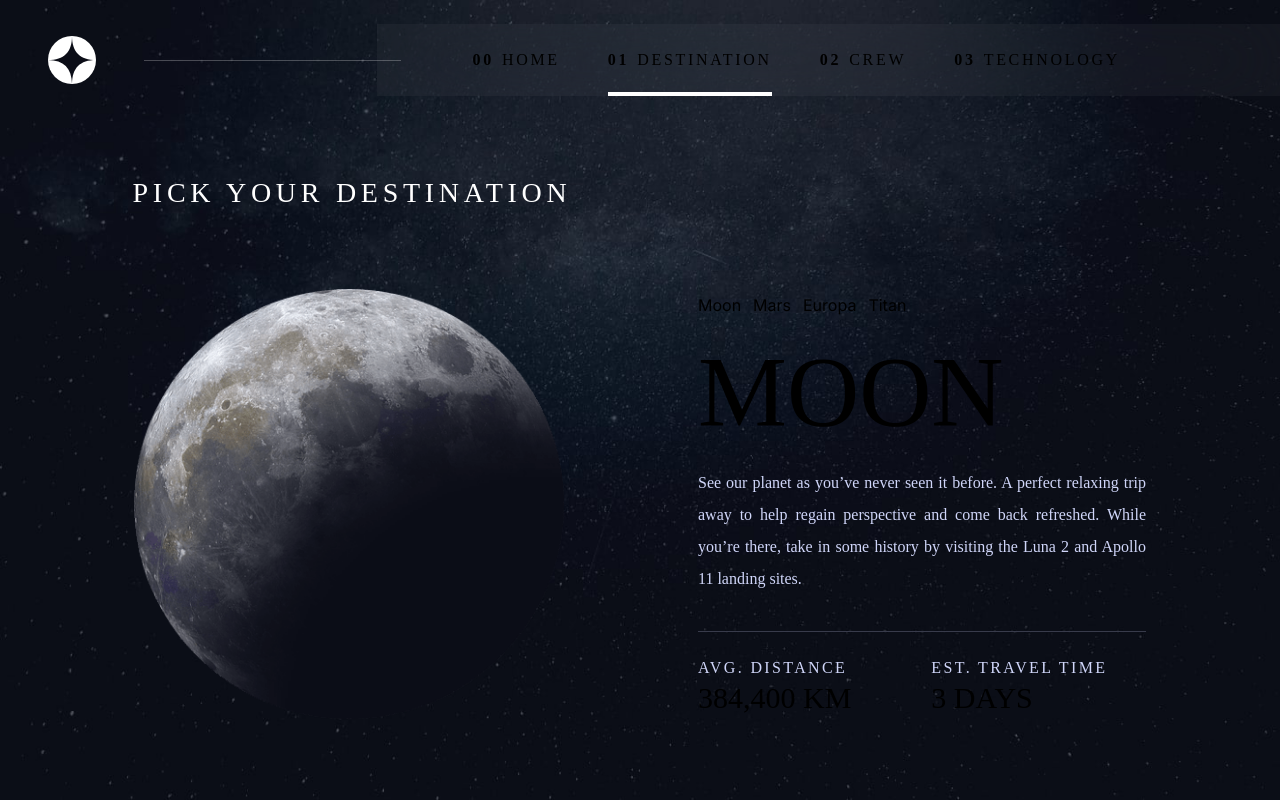
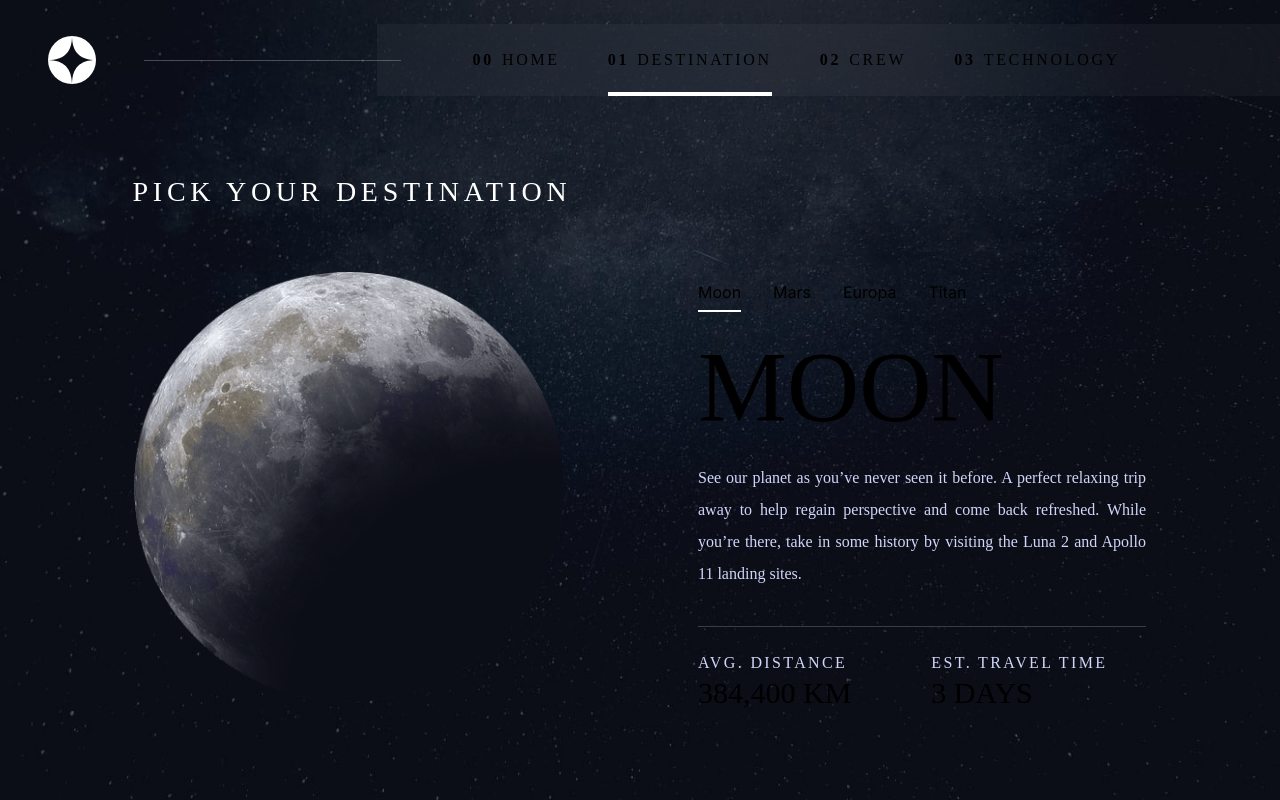
Before and after one commit to quoctienkt/quoctienkt, a Next.js app: page /test/previews/space-tourism-layout/destination in a window 1280 px wide. Built offline with nearby package versions, Linux system fonts and the light colour scheme.

Commit message:
feature/space-tourism-layout-destination

```diff
--- a/src/app/previews/space-tourism-layout/SpaceTourismLayout.module.css
+++ b/src/app/previews/space-tourism-layout/SpaceTourismLayout.module.css
@@ -1,3 +1,3 @@
 .wrapper {
-  @apply w-full h-full relative flex flex-col;
+  @apply w-full h-full relative flex flex-col overflow-auto;
 }
--- a/src/app/previews/space-tourism-layout/destination/Moon.module.css
+++ b/src/app/previews/space-tourism-layout/destination/Moon.module.css
@@ -1,29 +1,46 @@
 .main {
-  @apply flex flex-col h-full w-full justify-evenly;
+  @apply flex-1;
+  @apply flex flex-col w-full relative;
 
   & > header {
+    @apply flex-none basis-1/4 pt-4;
+    @apply flex flex-row items-center justify-center uppercase text-center;
     color: #fff;
     font-family: Barlow Condensed;
     font-size: 28px;
-    font-style: normal;
-    font-weight: 400;
-    line-height: normal;
     letter-spacing: 4.725px;
-    text-transform: uppercase;
     width: 55%;
-    text-align: center;
   }
 
   .contentWrapper {
-    @apply flex flex-row w-full relative justify-evenly items-center;
+    @apply basis-2/3 flex-none;
+    @apply flex flex-row w-full relative justify-evenly;
 
     .content {
       @apply w-[448px];
       .tabs {
-        @apply flex flex-row gap-3;
+        @apply flex flex-row gap-8;
+
+        & > * {
+          @apply relative py-2 cursor-pointer select-none;
         }
 
+        .tabActive {
+          @apply after:content-[''] after:block after:absolute after:left-0 after:right-0 after:bottom-0 after:h-0.5 after:bg-white;
+        }
+      }
+
+      .tabContents {
+        @apply h-full w-full relative flex flex-row flex-nowrap;
+
         .tabContent {
+          @apply flex-none w-full;
+          @apply hidden;
+
+          &.tabContentActive {
+            @apply block;
+          }
+
           .largeText {
             @apply text-[100px] uppercase font-['Bellefair'];
           }
@@ -57,3 +74,4 @@
       }
     }
   }
+}
--- a/src/app/previews/space-tourism-layout/destination/Moon.tsx
+++ b/src/app/previews/space-tourism-layout/destination/Moon.tsx
@@ -1,13 +1,25 @@
 "use client";
 
-import { useEffect } from "react";
+import { useEffect, useState } from "react";
 import { navItemActiveAtom } from "../SpaceTourismLayout";
 import { useAtom } from "jotai";
 import styles from "./Moon.module.css";
 import { AppImage } from "@/components/core_components/image/Image";
+import { classes, toggle } from "@/utils/toggle";
+import pageData from "./data.json";
+
+type TabTypes = "Moon" | "Mars" | "Europa" | "Titan";
+const destinationsData = pageData.destinations;
+const appPrefix = "/previews/space-tourism-layout";
 
 export function Moon() {
   const [navItemActive, setNavItemActive] = useAtom(navItemActiveAtom);
+  const [tabActive, setTabActive] = useState<TabTypes>("Moon");
+
+  const handleTabClicked = (tab: TabTypes) => {
+    setTabActive(tab);
+  };
+
   useEffect(() => {
     setNavItemActive("destination");
   }, [setNavItemActive]);
@@ -19,7 +31,7 @@
         <section className={styles.contentWrapper}>
           <div className={styles.demoImg}>
             <AppImage
-              src="/previews/space-tourism-layout/assets/destination/image-moon.png"
+              src={`${appPrefix}${destinationsData.find((i) => i.name === tabActive)?.images.png ?? "undefined"}`}
               alt="Moon image"
               width="430"
               height="430"
@@ -27,32 +39,69 @@
           </div>
           <div className={styles.content}>
             <div className={styles.tabs}>
-              <div>Moon</div>
-              <div>Mars</div>
-              <div>Europa</div>
-              <div>Titan</div>
+              <div
+                className={toggle(tabActive === "Moon", styles.tabActive)}
+                onClick={() => handleTabClicked("Moon")}
+              >
+                Moon
               </div>
-            <div className={styles.tabContent}>
-              <div className={styles.largeText}>Moon</div>
-              <div className={styles.desc}>
-                See our planet as you’ve never seen it before. A perfect
-                relaxing trip away to help regain perspective and come back
-                refreshed. While you’re there, take in some history by visiting
-                the Luna 2 and Apollo 11 landing sites.
+              <div
+                className={toggle(tabActive === "Mars", styles.tabActive)}
+                onClick={() => handleTabClicked("Mars")}
+              >
+                Mars
               </div>
+              <div
+                className={toggle(tabActive === "Europa", styles.tabActive)}
+                onClick={() => handleTabClicked("Europa")}
+              >
+                Europa
+              </div>
+              <div
+                className={toggle(tabActive === "Titan", styles.tabActive)}
+                onClick={() => handleTabClicked("Titan")}
+              >
+                Titan
+              </div>
+            </div>
+            <div className={styles.tabContents}>
+              {destinationsData.map((destination) => {
+                return (
+                  <div
+                    key={destination.name}
+                    className={classes(
+                      styles.tabContent,
+                      toggle(
+                        tabActive === destination.name,
+                        styles.tabContentActive
+                      )
+                    )}
+                  >
+                    <div className={styles.largeText}>{destination.name}</div>
+                    <div className={styles.desc}>{destination.description}</div>
                     <div className={styles.hr}></div>
                     <div className={styles.statistic}>
                       <div className={styles.distanceContainer}>
-                  <div className={styles.statisticLabel}>AVG. DISTANCE</div>
-                  <div className={styles.statisticNumber}>384,400 km</div>
+                        <div className={styles.statisticLabel}>
+                          AVG. DISTANCE
+                        </div>
+                        <div className={styles.statisticNumber}>
+                          {destination.distance}
+                        </div>
                       </div>
                       <div className={styles.travelTimeContainer}>
-                  <div className={styles.statisticLabel}>Est. travel time</div>
-                  <div className={styles.statisticNumber}>3 days</div>
+                        <div className={styles.statisticLabel}>
+                          Est. travel time
+                        </div>
+                        <div className={styles.statisticNumber}>
+                          {destination.travel}
                         </div>
                       </div>
                     </div>
-            <div></div>
+                  </div>
+                );
+              })}
+            </div>
           </div>
         </section>
       </main>
--- /dev/null
+++ b/src/app/previews/space-tourism-layout/destination/data.json
@@ -0,0 +1,108 @@
+{
+  "destinations": [
+    {
+      "name": "Moon",
+      "images": {
+        "png": "/assets/destination/image-moon.png",
+        "webp": "/assets/destination/image-moon.webp"
+      },
+      "description": "See our planet as you’ve never seen it before. A perfect relaxing trip away to help regain perspective and come back refreshed. While you’re there, take in some history by visiting the Luna 2 and Apollo 11 landing sites.",
+      "distance": "384,400 km",
+      "travel": "3 days"
+    },
+    {
+      "name": "Mars",
+      "images": {
+        "png": "/assets/destination/image-mars.png",
+        "webp": "/assets/destination/image-mars.webp"
+      },
+      "description": "Don’t forget to pack your hiking boots. You’ll need them to tackle Olympus Mons, the tallest planetary mountain in our solar system. It’s two and a half times the size of Everest!",
+      "distance": "225 mil. km",
+      "travel": "9 months"
+    },
+    {
+      "name": "Europa",
+      "images": {
+        "png": "/assets/destination/image-europa.png",
+        "webp": "/assets/destination/image-europa.webp"
+      },
+      "description": "The smallest of the four Galilean moons orbiting Jupiter, Europa is a winter lover’s dream. With an icy surface, it’s perfect for a bit of ice skating, curling, hockey, or simple relaxation in your snug wintery cabin.",
+      "distance": "628 mil. km",
+      "travel": "3 years"
+    },
+    {
+      "name": "Titan",
+      "images": {
+        "png": "/assets/destination/image-titan.png",
+        "webp": "/assets/destination/image-titan.webp"
+      },
+      "description": "The only moon known to have a dense atmosphere other than Earth, Titan is a home away from home (just a few hundred degrees colder!). As a bonus, you get striking views of the Rings of Saturn.",
+      "distance": "1.6 bil. km",
+      "travel": "7 years"
+    }
+  ],
+  "crew": [
+    {
+      "name": "Douglas Hurley",
+      "images": {
+        "png": "/assets/crew/image-douglas-hurley.png",
+        "webp": "/assets/crew/image-douglas-hurley.webp"
+      },
+      "role": "Commander",
+      "bio": "Douglas Gerald Hurley is an American engineer, former Marine Corps pilot and former NASA astronaut. He launched into space for the third time as commander of Crew Dragon Demo-2."
+    },
+    {
+      "name": "Mark Shuttleworth",
+      "images": {
+        "png": "/assets/crew/image-mark-shuttleworth.png",
+        "webp": "/assets/crew/image-mark-shuttleworth.webp"
+      },
+      "role": "Mission Specialist",
+      "bio": "Mark Richard Shuttleworth is the founder and CEO of Canonical, the company behind the Linux-based Ubuntu operating system. Shuttleworth became the first South African to travel to space as a space tourist."
+    },
+    {
+      "name": "Victor Glover",
+      "images": {
+        "png": "/assets/crew/image-victor-glover.png",
+        "webp": "/assets/crew/image-victor-glover.webp"
+      },
+      "role": "Pilot",
+      "bio": "Pilot on the first operational flight of the SpaceX Crew Dragon to the International Space Station. Glover is a commander in the U.S. Navy where he pilots an F/A-18.He was a crew member of Expedition 64, and served as a station systems flight engineer."
+    },
+    {
+      "name": "Anousheh Ansari",
+      "images": {
+        "png": "/assets/crew/image-anousheh-ansari.png",
+        "webp": "/assets/crew/image-anousheh-ansari.webp"
+      },
+      "role": "Flight Engineer",
+      "bio": "Anousheh Ansari is an Iranian American engineer and co-founder of Prodea Systems. Ansari was the fourth self-funded space tourist, the first self-funded woman to fly to the ISS, and the first Iranian in space."
+    }
+  ],
+  "technology": [
+    {
+      "name": "Launch vehicle",
+      "images": {
+        "portrait": "/assets/technology/image-launch-vehicle-portrait.jpg",
+        "landscape": "/assets/technology/image-launch-vehicle-landscape.jpg"
+      },
+      "description": "A launch vehicle or carrier rocket is a rocket-propelled vehicle used to carry a payload from Earth's surface to space, usually to Earth orbit or beyond. Our WEB-X carrier rocket is the most powerful in operation. Standing 150 metres tall, it's quite an awe-inspiring sight on the launch pad!"
+    },
+    {
+      "name": "Spaceport",
+      "images": {
+        "portrait": "/assets/technology/image-spaceport-portrait.jpg",
+        "landscape": "/assets/technology/image-spaceport-landscape.jpg"
+      },
+      "description": "A spaceport or cosmodrome is a site for launching (or receiving) spacecraft, by analogy to the seaport for ships or airport for aircraft. Based in the famous Cape Canaveral, our spaceport is ideally situated to take advantage of the Earth’s rotation for launch."
+    },
+    {
+      "name": "Space capsule",
+      "images": {
+        "portrait": "/assets/technology/image-space-capsule-portrait.jpg",
+        "landscape": "/assets/technology/image-space-capsule-landscape.jpg"
+      },
+      "description": "A space capsule is an often-crewed spacecraft that uses a blunt-body reentry capsule to reenter the Earth's atmosphere without wings. Our capsule is where you'll spend your time during the flight. It includes a space gym, cinema, and plenty of other activities to keep you entertained."
+    }
+  ]
+}
```
Lines whose indentation alone changed are shown as unchanged.
